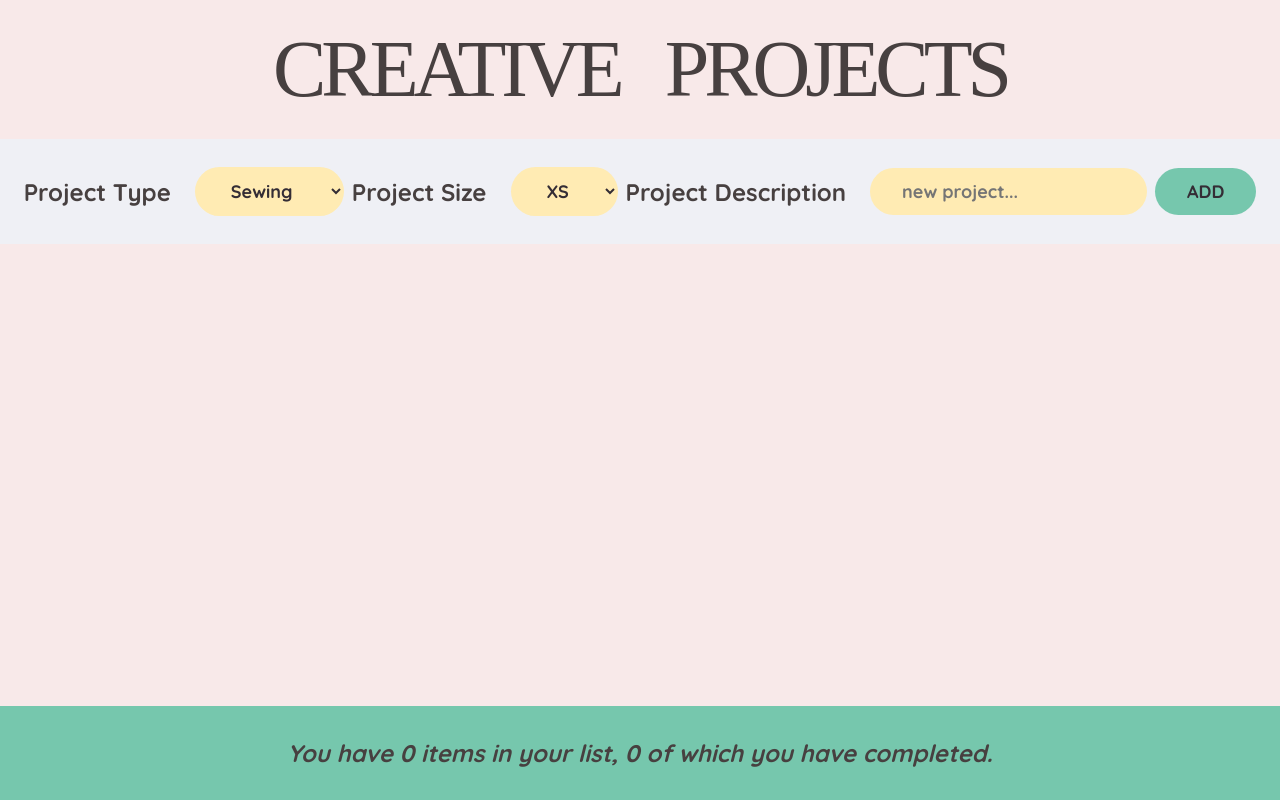
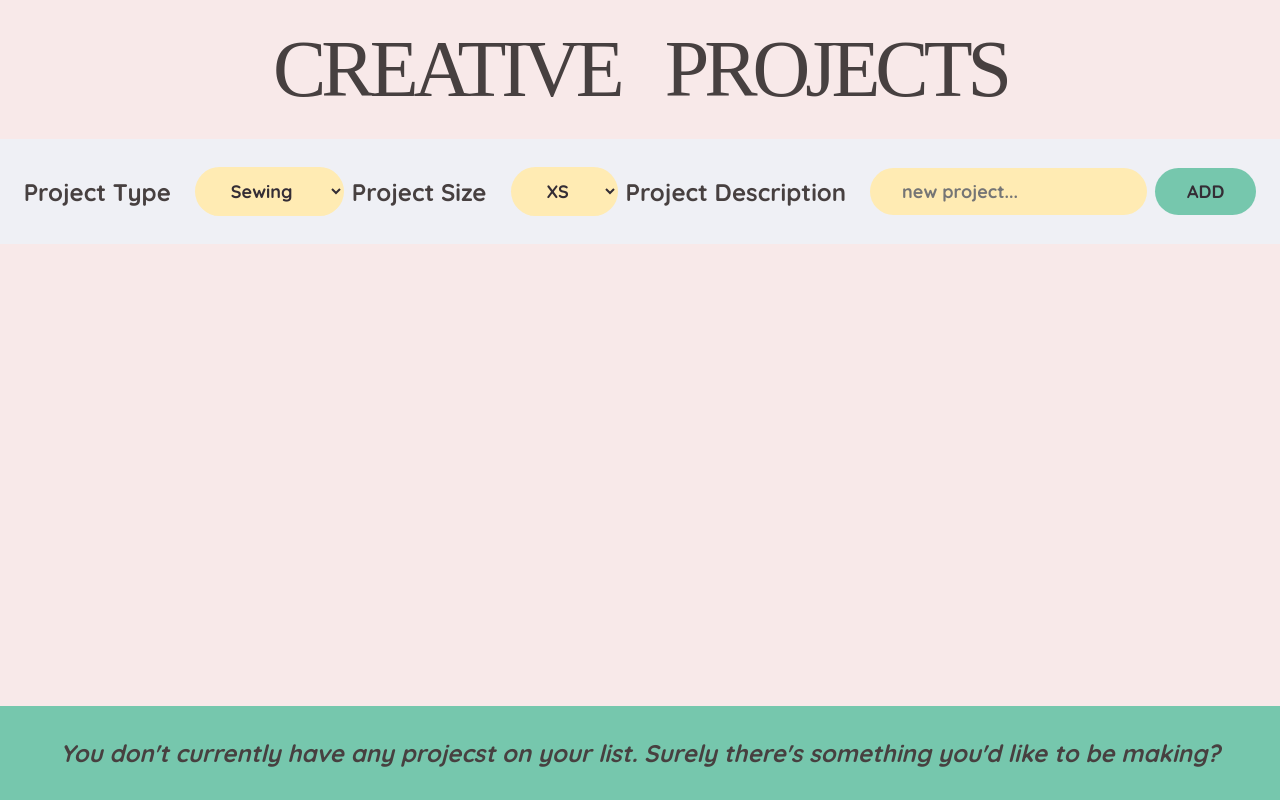
Before and after one commit to leah-massey/Creative-Project-Planner, a React (Create React App) app: page / in a window 1280 px wide. Built offline with nearby package versions, Linux system fonts and the light colour scheme.

Commit message:
Message given in footer if no projects have been listed.

```diff
--- a/src/App.js
+++ b/src/App.js
@@ -152,8 +152,14 @@ function Stats({ projects }) {
   return (
     <em>
       <footer className="stats">
-        You have {numProjects} items in your list, {numCompleted} of which you
-        have completed.
+        {numProjects === 0
+          ? "You don't currently have any projecst on your list. Surely there's something you'd like to be making?"
+          : numProjects === numCompleted
+          ? "You have completed all of your projects 💪🏻"
+          : numProjects === 1
+          ? "You have one project on your list."
+          : `You have ${numProjects} projects in your list, ${numCompleted} of which you
+        have completed.`}
       </footer>
     </em>
   );
```
